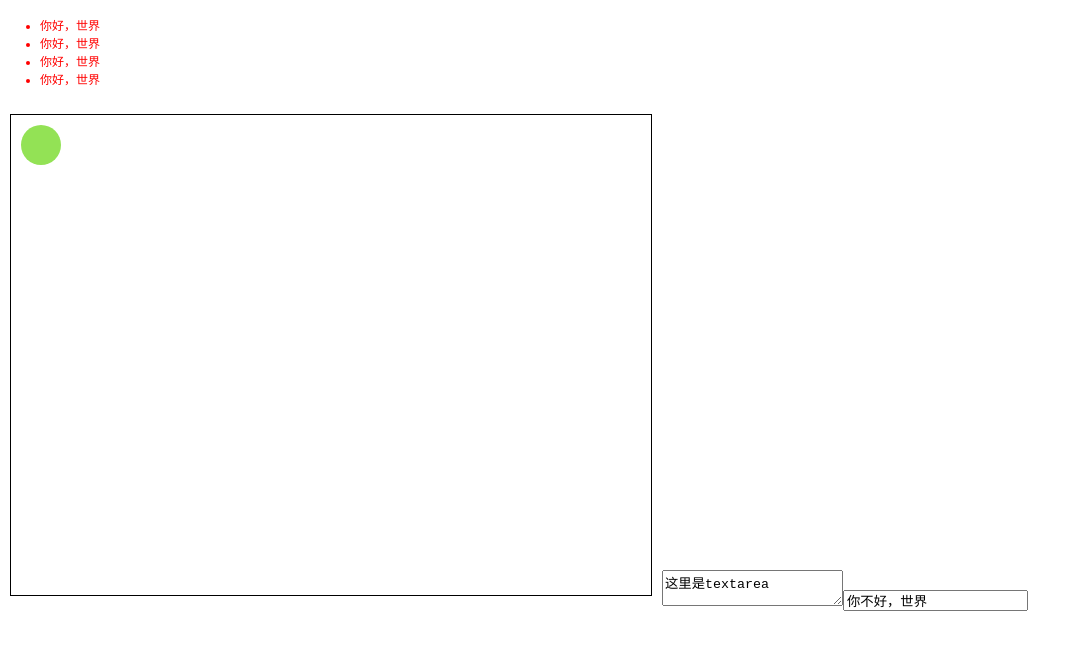
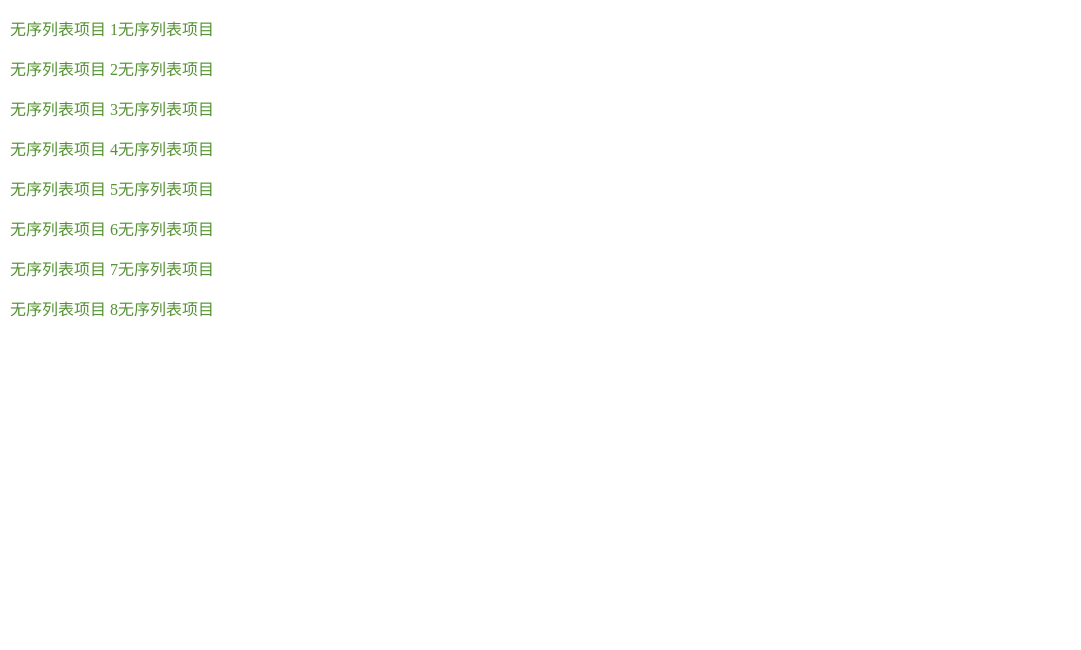
Before and after one commit to gstok/d3js-learn, a website built with webpack: page src/index.html in a window 1280 px wide. Shown: the whole page, without its empty margins (0-1081 px from the left). Built offline with nearby package versions, Linux system fonts and the light colour scheme.

Commit message:
子元素继承数据并绑定

```diff
--- a/src/index.html
+++ b/src/index.html
@@ -12,10 +12,8 @@
             width: 100%;
             height: 100%;
         }
-        .d3-area {
-            position: fixed;
-            width: 100%;
-            height: 100%;
+        #d3-area {
+            margin: 10px;
         }
         .mysvg {
             width: 640px;
@@ -27,12 +25,14 @@
 </head>
 <body>
     <div id="d3-area">
-        <ul>
-            <li></li>
-            <li></li>
-            <li></li>
-            <li></li>
-        </ul>
+        <p></p>
+        <p></p>
+        <p></p>
+        <p></p>
+        <p></p>
+        <p></p>
+        <p></p>
+        <p></p>
     </div>
 </body>
 </html>
--- a/src/index.js
+++ b/src/index.js
@@ -2,33 +2,43 @@
 
 import * as d3 from 'd3';
 
-let li = d3.select("ul").selectAll("li").text("你好，世界");
-li.style("color", "red");
-li.style("font-size", "12px");
+let p = d3.select("#d3-area").selectAll("p").text("你好，世界");
+p.style("color", "#549233");
+p.style("font-size", "16px");
 
-console.log(li.empty());
-console.log(li.node());
-console.log(li.size());
+p.datum("无序列表项目");
+p.text((d, i) => {
+    return (d + "  " + (i + 1)).toString();
+});
 
-let mySvg = d3.select("body").append("svg")
-    .attr("width", 640)
-    .attr("height", 480);
-mySvg.classed("mysvg", true);
+p.append("span").text((d, i) => {
+    return d.toString();
+});
 
-console.log(mySvg.classed("mysvg"));
 
-mySvg.append("circle")
-    .attr("cx", 30)
-    .attr("cy", 30)
-    .attr("r", 20)
-    .attr("fill", "#93e255");
+// console.log(li.empty());
+// console.log(li.node());
+// console.log(li.size());
 
-let body = d3.select("body");
-let input = body.append("input");
-input.attr("type", "text");
-input.attr("value", "你好，世界");
-input.property("value", "你不好，世界");
+// let mySvg = d3.select("body").append("svg")
+//     .attr("width", 640)
+//     .attr("height", 480);
+// mySvg.classed("mysvg", true);
 
-let span = body.insert("span", "input").text("这里是span");
-body.insert("textarea", "span").text("这里是textarea");
-span.remove();
+// console.log(mySvg.classed("mysvg"));
+
+// mySvg.append("circle")
+//     .attr("cx", 30)
+//     .attr("cy", 30)
+//     .attr("r", 20)
+//     .attr("fill", "#93e255");
+
+// let body = d3.select("body");
+// let input = body.append("input");
+// input.attr("type", "text");
+// input.attr("value", "你好，世界");
+// input.property("value", "你不好，世界");
+
+// let span = body.insert("span", "input").text("这里是span");
+// body.insert("textarea", "span").text("这里是textarea");
+// span.remove();
```
